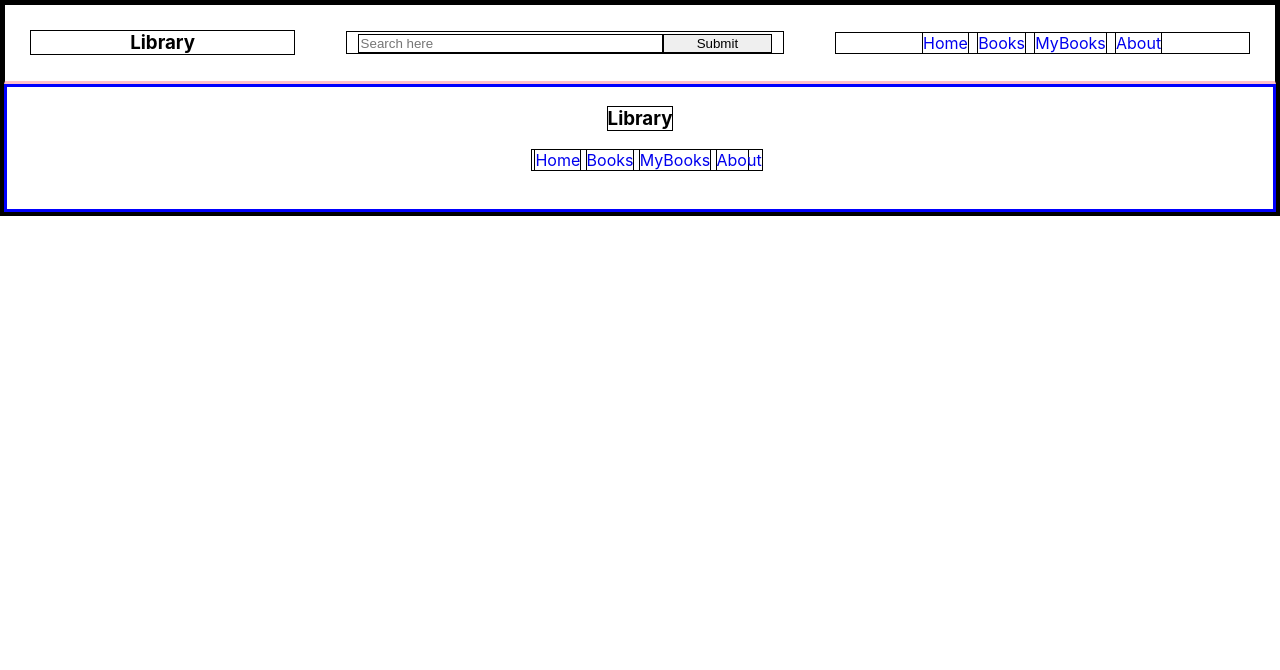
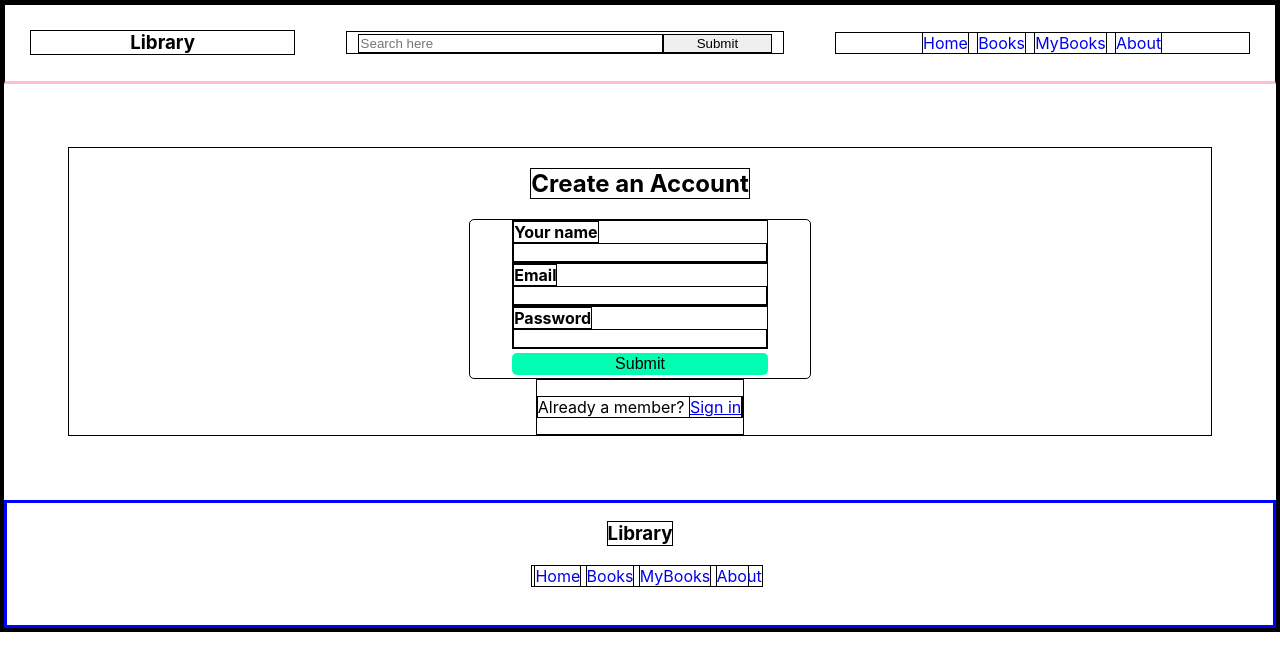
Before and after one commit to watermelonich/goodreads-clone, a React (Create React App) app: page /MyBooks in a window 1280 px wide. Shown: the top 670 px of the page. Built offline with nearby package versions, Linux system fonts and the light colour scheme.

Commit message:
added SignIn and CreateAccount pages for users

```diff
--- a/src/App.js
+++ b/src/App.js
@@ -3,6 +3,8 @@ import { Routes, Route } from 'react-router-dom';
 import Home from './components/Home/Home';
 import Header from './components/Header';
 import Footer from './components/Footer';
+import CreateAccount from './components/CreateAccount/CreateAccount';
+import SignIn from './components/SignIn/SignIn';
 
 function App() {
   return (
@@ -12,6 +14,9 @@ function App() {
 
       <Routes>
         <Route path='/' element={<Home />} />
+        <Route path='/MyBooks' element={<CreateAccount />} />
+        <Route path='/CreateAccount' element={<CreateAccount />} />
+        <Route path='/SignIn' element={<SignIn/>} />
       </Routes>
 
       <Footer />
--- /dev/null
+++ b/src/components/CreateAccount/CreateAccount.css
@@ -0,0 +1,67 @@
+
+
+.flexbox-container {
+    display: flex;
+}
+
+.createAccount {
+    margin: 5%;
+
+    flex-direction: column;
+
+    justify-content:center;
+    align-items: center;
+}
+
+.createAccountForm {
+    width: 30%;
+
+    border-radius: 5px;
+
+    min-width: 200px;
+
+    flex: 1 0 0;
+}
+
+.createAccountForm > div {
+    display: flex;
+    flex-direction: column;
+
+    align-items: flex-start;
+
+    width:75%;
+
+    margin: 0 auto;
+
+    flex: 1 0 0;
+}
+
+label {
+    font-weight: bold;
+}
+
+.createAccountForm > div > input {
+    width: 100%;
+
+    flex: 1 0 0;
+}
+
+#createAccountButton {
+
+    font-size: medium;
+    width: 75%;
+
+    margin: 1%;
+
+    border-radius: 5px;
+
+    border: 1px solid transparent;
+
+    background-color: #00FFB2;
+}
+
+#createAccountButton:hover {
+    background-color: #99ffdf;
+
+    border: 1px solid black;
+}
--- /dev/null
+++ b/src/components/CreateAccount/CreateAccount.js
@@ -0,0 +1,38 @@
+import './CreateAccount.css';
+import React from "react";
+
+// Create an Account page
+const CreateAccount = () => {
+
+    // return (JSX/HTML)
+    return (
+        <div className="createAccount flexbox-container">
+
+            <h2>Create an Account</h2>
+
+
+            <form action="" method="post" className="createAccountForm">
+                <div>
+                    <label htmlFor="name">Your name</label>
+                    <input id="name" type="text" name="name" required />
+                </div>
+                <div>
+                    <label htmlFor="email">Email</label>
+                    <input id="email" type="text" name="email" required />
+                </div>
+                <div>
+                    <label htmlFor="password">Password</label>
+                    <input id="password" type="text" name="password" required />
+                </div>
+
+                <button type='submit' id='createAccountButton'>Submit</button>
+            </form>
+
+            <div>
+                <p>Already a member? <a href="./SignIn">Sign in</a></p>
+            </div>
+        </div>
+    );
+};
+
+export default CreateAccount;
--- /dev/null
+++ b/src/components/SignIn/SignIn.css
@@ -0,0 +1,73 @@
+
+
+.flexbox-container {
+    display: flex;
+}
+
+.signIn {
+    flex-direction: column;
+
+    justify-content: center;
+    align-items: center;
+
+    margin: 5%;
+}
+
+.signInForm {
+
+    width: 30%;
+
+    border-radius: 5px;
+
+    min-width: 200px;
+
+    flex: 1 0 0;
+}
+
+.signInForm > div {
+    display: flex;
+
+    flex-direction: column;
+
+    justify-content: center;
+    align-items: flex-start;
+
+    width: 75%;
+
+    margin: 0 auto;
+
+    flex: 1 0 0;
+}
+
+label {
+    font-weight: bold;
+}
+
+.signInForm > div > input {
+
+    width: 100%;
+
+    flex: 1 0 0;
+}
+
+
+#signInButton {
+
+    font-size: medium;
+    width: 75%;
+
+    margin: 1%;
+
+    border-radius: 5px;
+
+    border: 1px solid transparent;
+
+    background-color: #00FFB2;
+}
+
+
+#signInButton:hover {
+    background-color: #99ffdf;
+
+    border: 1px solid black;
+}
--- /dev/null
+++ b/src/components/SignIn/SignIn.js
@@ -0,0 +1,36 @@
+import './SignIn.css';
+import React from "react";
+
+const SignIn = () => {
+
+    // return JSX/HTML
+    return (
+        <div className="signIn flexbox-container">
+
+            <h2>Sign-In</h2>
+
+            <form action="" method="post" className="signInForm">
+
+                <div>
+                    <label htmlFor="email">Email</label>
+                    <input id="email" type="text" name="email" required />
+                </div>
+
+                <div>
+                    <label htmlFor="password">Password</label>
+                    <input id="password" type="text" name="password" required />
+                </div>
+
+                <button type='submit' id='signInButton'>Submit</button>
+
+            </form>
+
+            <div>
+                <p>Not a member yet? <a href="./CreateAccount">Create an account</a></p>
+            </div>
+
+        </div>
+    )
+};
+
+export default SignIn;
```
